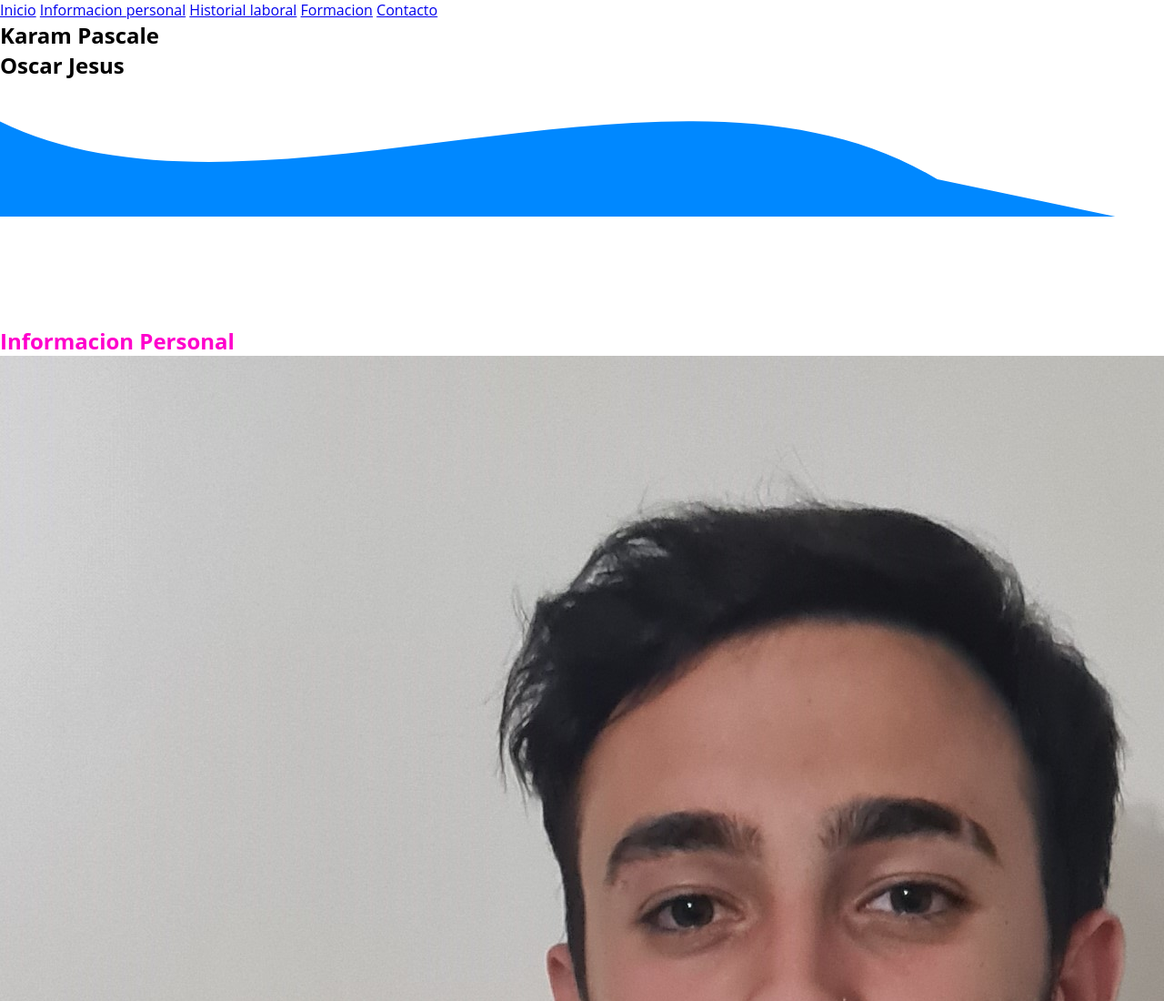
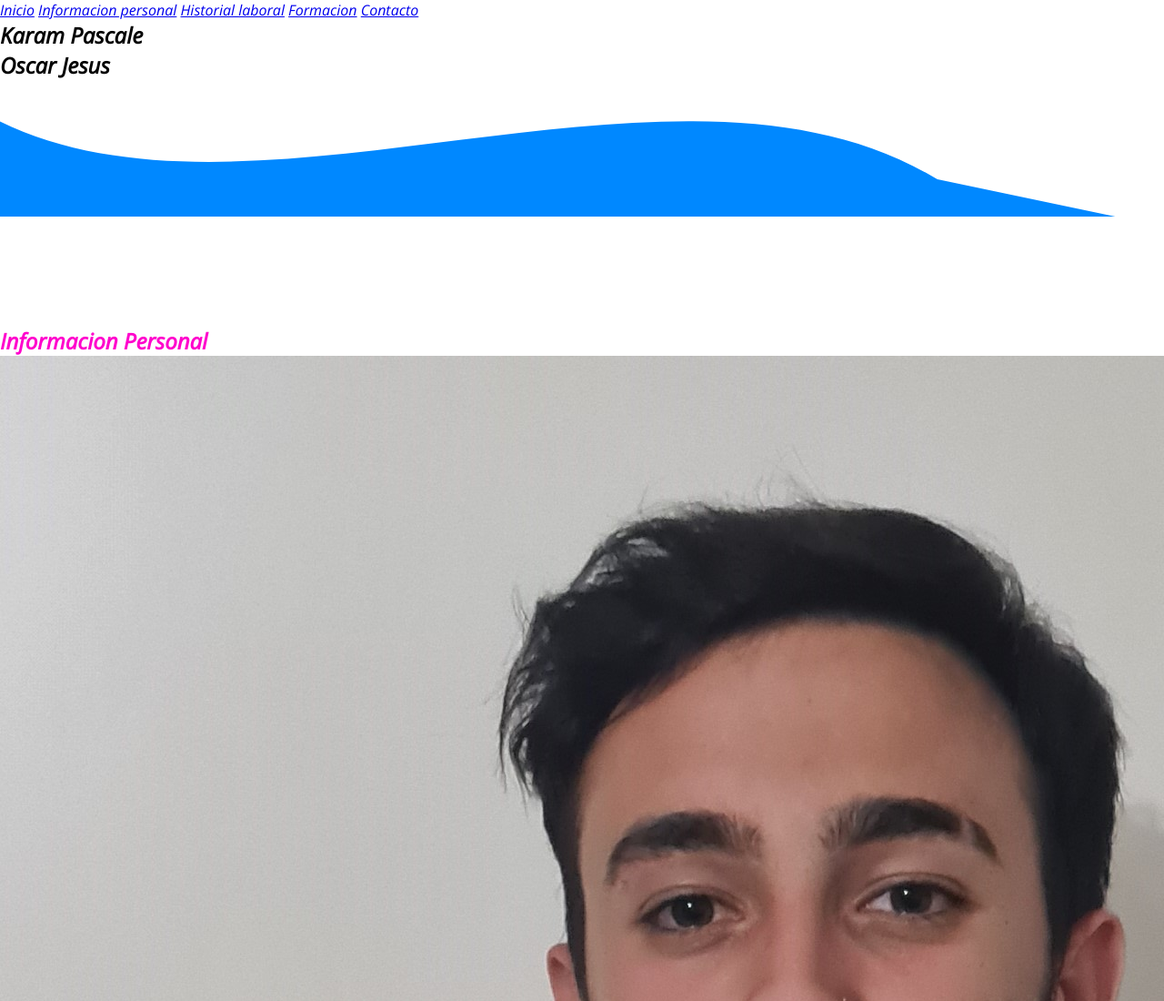
Before and after one commit to YisusK3/YisusK3.github.io, a plain HTML site: page index.html in a window 1280 px wide. Shown: the top 1100 px of the page at 91% size. Drawn offline with nearby package versions, Linux system fonts and the light colour scheme.

Commit message:
Se cambia la tipografia

```diff
--- a/index.html
+++ b/index.html
@@ -6,7 +6,9 @@
     <meta name="viewport" content="width=device-width, initial-scale=1.0">
     <title>CurriculumKaramJesus</title>
     <link rel="stylesheet" href="Estilos.css">
-    <link rel="shortcut icon" href="fabicon.png" type="image/x-icon">
+    <link rel="shortcut icon" href="fabicon.png" type="image/x-icon"><link rel="preconnect" href="https://fonts.googleapis.com">
+    <link rel="preconnect" href="https://fonts.gstatic.com" crossorigin>
+    <link href="https://fonts.googleapis.com/css2?family=Open+Sans:ital,wght@1,300&display=swap" rel="stylesheet">
 </head>
 <body>
     <header>
```
